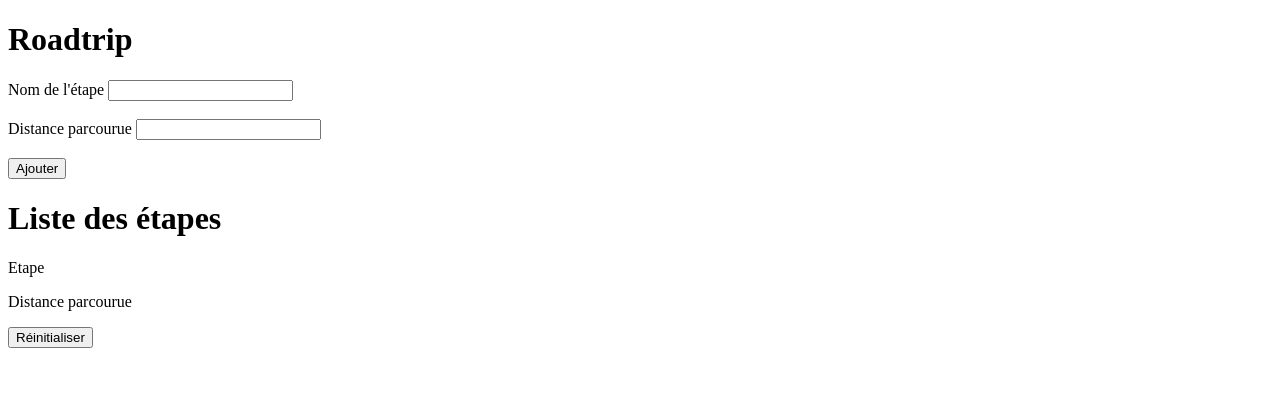
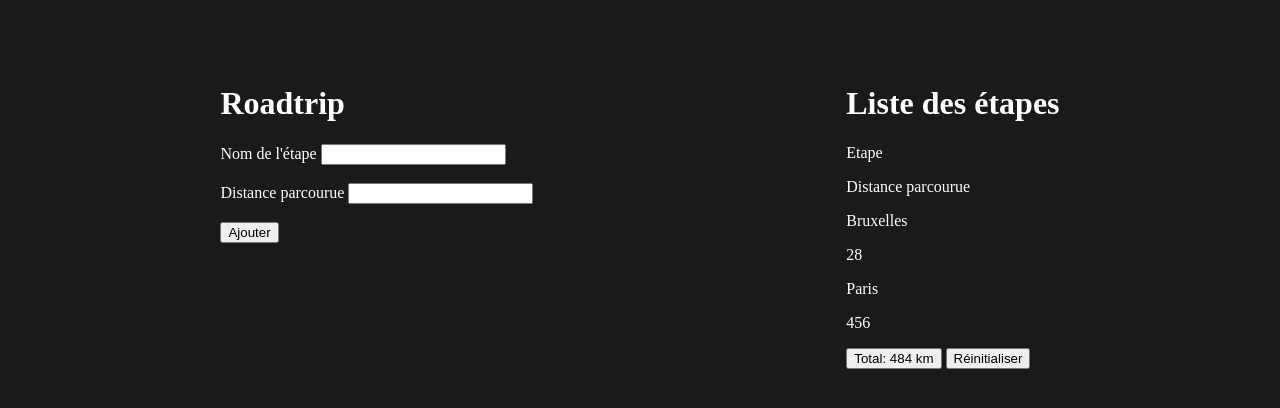
Before and after one commit to Waryen/roadtrip, a plain HTML site: page index.html in a window 1280 px wide. Drawn offline with Linux system fonts and the light colour scheme.

Commit message:
html done

```diff
--- a/index.html
+++ b/index.html
@@ -4,17 +4,17 @@
     <meta charset="UTF-8" />
     <meta http-equiv="X-UA-Compatible" content="IE=edge" />
     <meta name="viewport" content="width=device-width, initial-scale=1.0" />
-    <link rel="stylesheet" href="./src/style.css" />
-    <script src="./src/main.js" defer></script>
+    <link rel="stylesheet" href="style.css" />
+    <script src="./src/app.js" defer></script>
     <title>Roadtrip</title>
   </head>
   <body>
     <div class="left">
       <h1>Roadtrip</h1>
       <form action="/form">
-        <label for="fname">Nom de l'étape</label>
-        <input type="text" id="name" name="fname"><br><br>
-        <label for="lname">Distance parcourue</label>
+        <label class="title" for="fname">Nom de l'étape</label>
+        <input type="text" class="name" name="fname"><br><br>
+        <label class="distance" for="lname">Distance parcourue</label>
         <input type="text" id="distance" name="lname"><br><br>
         <input type="submit" value="Ajouter">
       </form>
@@ -22,14 +22,30 @@
 
     <div class="right">
       <h1>Liste des étapes</h1>
-      <div class="top">
-        <p>Etape</p>
-        <p>Distance parcourue</p>
+      <div class="frame">
+        <div class="etape">
+          <p>Etape</p>
+          <p>Distance parcourue</p>
+        </div>
+
+        <div class="container">
+          <div class="1">
+            <p>Bruxelles</p>
+            <p>28</p>
+          </div>
+
+          <div class="2">
+            <p>Paris</p>
+            <p>456</p>
+          </div>
+        </div>
       </div>
-      <div class="bottom">
 
-      </div>
+      <div class="buttons">
+        <!-- make a function to convert to miles -->
+       <button type="button" onclick="Miles()">Total: 484 km</button>
       <button type="button" onclick="">Réinitialiser</button>
+    </div>
     </div>
   </body>
 </html>
--- /dev/null
+++ b/style.css
@@ -0,0 +1,27 @@
+:root{
+    --Black: #000000;
+    --White: #FFFFFF;
+    --Pink: #F06A6A;
+    --Black2: #1A1A1A;
+    --Green: #93F67A;
+    --Grey: #ECECEC;
+}
+
+body {
+    background-color: var(--Black2);
+    color: var(--White);
+    display: flex;
+    justify-content: space-around;
+    margin: 5%;
+}
+
+/*  */
+/* LEFT PANNEL */
+/*  */
+.left {}
+h1{}
+form{}
+.title{}
+.inputName{}
+.inputDistance{}
+.submit
```
Also changed, not shown: app.js (added).
